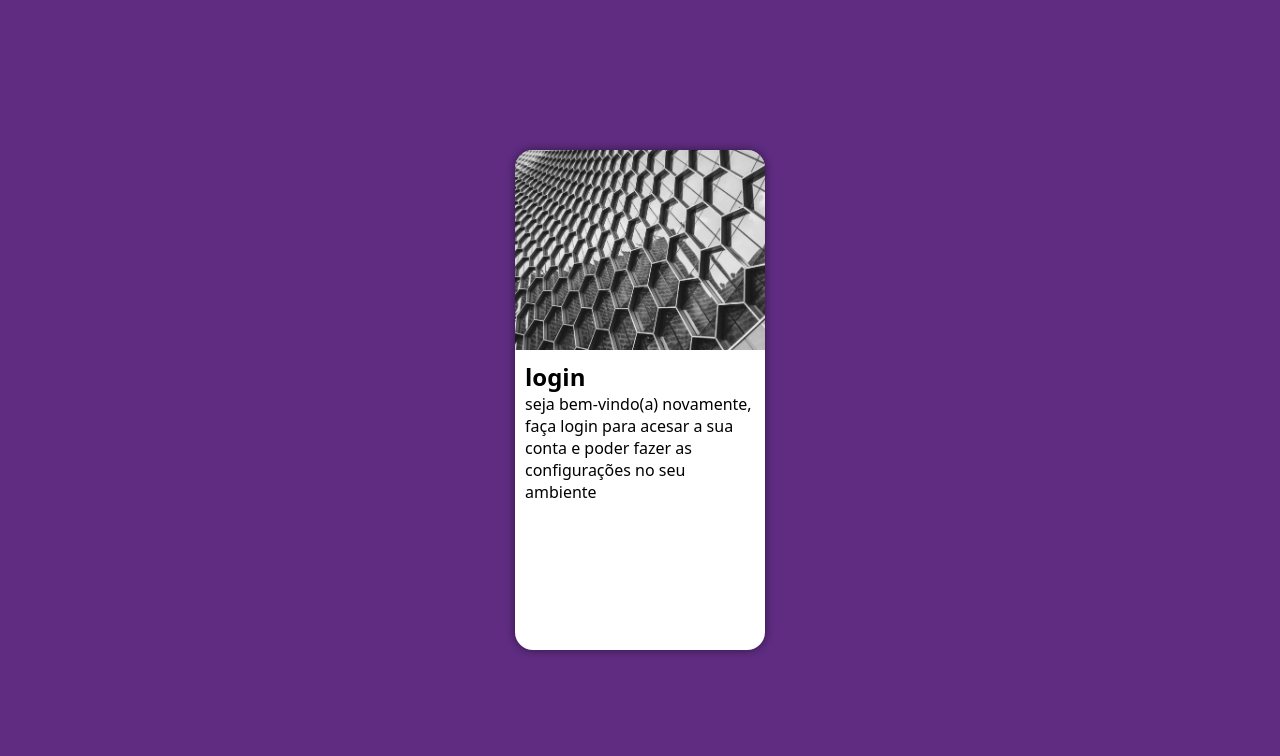
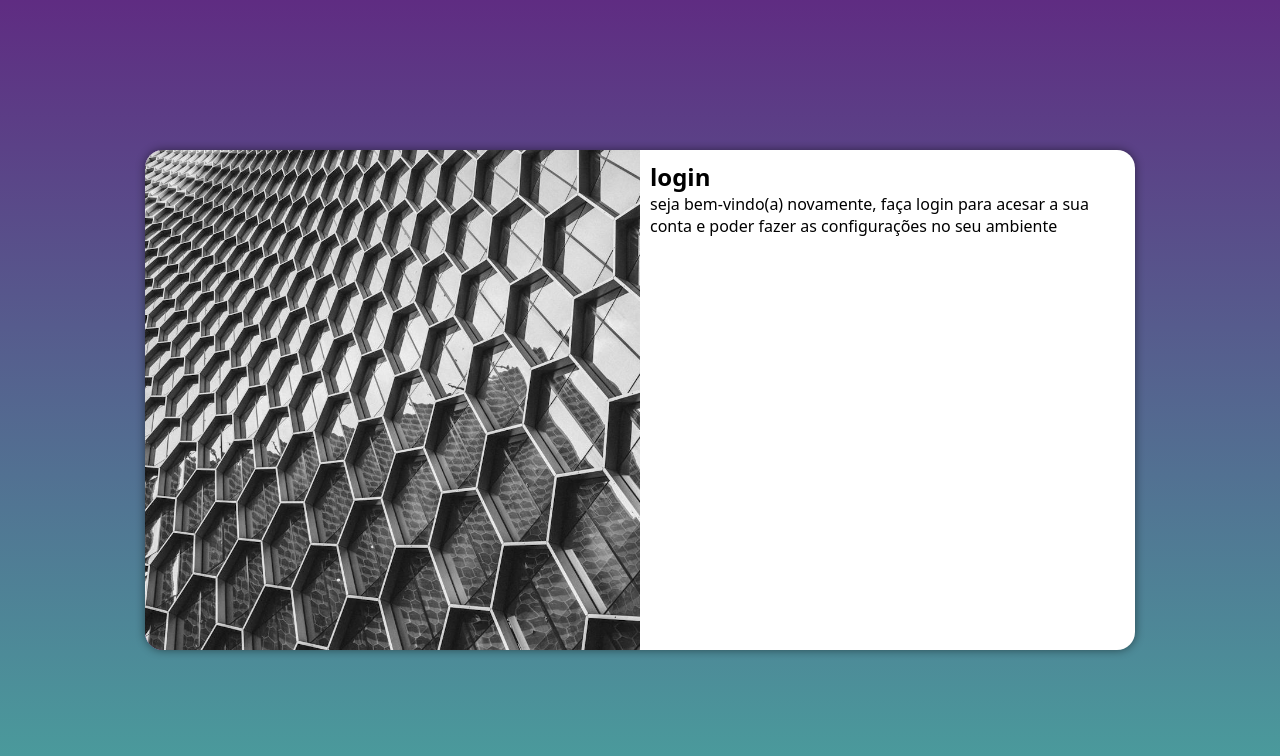
Before and after one commit to luisXDmiguel/projeto-login, a plain HTML site: page index.html in a window 1280 px wide. Drawn offline with Linux system fonts and the light colour scheme.

Commit message:
atualizaçoes

```diff
--- /dev/null
+++ b/estilos/media-query.css
@@ -0,0 +1,43 @@
+@charset "UTF-8";
+
+@media screen and (min-width: 768px) and (max-width: 992px)
+{
+
+    body {
+        background-image: linear-gradient(to top, #49a09d, #5f2c82);
+    }
+
+    section#login {
+        width: 80vw;
+    }
+
+    section#login > div#imagem {
+        float: left;
+        width: 30%;
+        height: 100%;
+    }
+    }
+    section#login > div#formulario {
+        float: right;
+        width: 70%;
+    }
+
+    @media screen and (min-width: 992px) {
+
+        body {
+            background-image: linear-gradient(to top, #49a09d, #5f2c82);
+        }
+
+        section#login {
+            width: 990px;
+        }
+        section#login > div#imagem {
+            float: left;
+            width: 50%;
+            height: 100%;
+        }
+        section#login > div#formulario {
+            float: right;
+            width: 50%;
+        }
+    }
--- a/estilos/style.css
+++ b/estilos/style.css
@@ -40,6 +40,9 @@ section#login {
     height: 500px;
     border-radius: 18px;
     box-shadow: 0px 0px 10px rgba(0, 0, 0, 0.486);
+
+    transition: width 0,5s, height 0,5s;
+    transition-timing-function: ease;
 }
 
 section#login > div#imagem {
--- a/index.html
+++ b/index.html
@@ -5,6 +5,7 @@
     <meta name="viewport" content="width=device-width, initial-scale=1.0">
     <title>Document</title>
     <link rel="stylesheet" href="estilos/style.css">
+    <link rel="stylesheet" href="estilos/media-query.css">
 </head>
 <body>
     <main>
```
